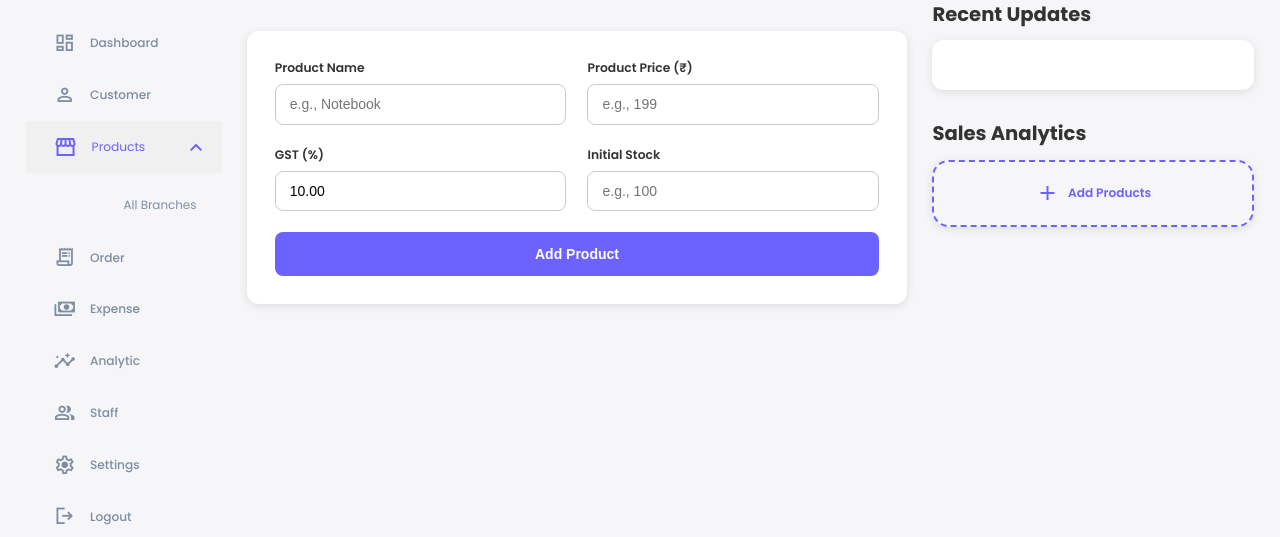
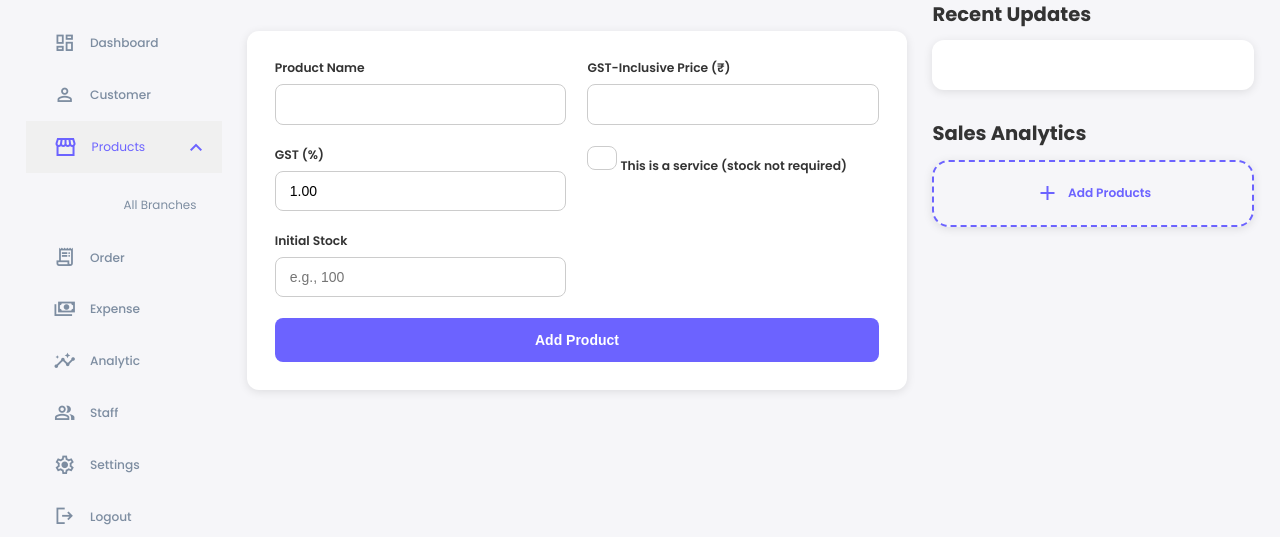
Before and after one commit to ZORO-UCHIHA-hub/PRODUCTION, a Django app: template dashboard/templates/dashboard/add_product.html in a window 1280 px wide. Shown: the part 74-611 px from the top of the page. Run offline with Django 5.2, Linux system fonts and the light colour scheme; the template is opened without the code that fills it, so the values that code supplies are empty.

Commit message:
Update add_product.html

```diff
--- a/dashboard/templates/dashboard/add_product.html
+++ b/dashboard/templates/dashboard/add_product.html
@@ -5,41 +5,14 @@
 
 {% block content %}
 <main>
-  <h1>Add New Product</h1>
+  <h1>{% if editing %}Edit Product{% else %}Add New Product{% endif %}</h1>
 
   <form method="POST" class="order-form">
     {% csrf_token %}
 
-  <div class="form-group">
-    <label for="name">Product Name</label>
-    <input type="text" name="name" id="name" placeholder="e.g., Notebook" value="{{ product.name|default:'' }}" required>
-  </div>
 
-  <div class="form-group">
-    <label for="price">Product Price (₹)</label>
-    <input type="number" name="price" id="price" placeholder="e.g., 199" step="0.01" value="{{ product.price|default:'' }}" required>
-  </div>
-
-  <div class="form-group">
-  <label for="gst_percent">GST (%)</label>
-  <input type="number" name="gst_percent" id="gst_percent" step="0.01" required
-         value="{{ product.gst_percent|default:'10.00' }}">
-</div>
-
-{% if product %}
-<p><strong>Total Price with GST:</strong> ₹{{ product.price_with_gst|floatformat:2 }}</p>
-{% endif %}
-
-
-  {% if not editing %}
-  <div class="form-group">
-    <label for="stock">Initial Stock</label>
-    <input type="number" name="stock" id="stock" placeholder="e.g., 100" min="0" required>
-  </div>
-  {% endif %}
-
-  {% if is_admin and not editing %}
-  <div class="form-group">
+    {% if is_admin %}
+    <div class="form-group" id="branchField">
       <label for="branch">Branch</label>
       <select name="branch" id="branch" required>
         {% for branch in branches %}
@@ -49,10 +22,53 @@
     </div>
     {% endif %}
 
+    <div class="form-group">
+      <label for="name">Product Name</label>
+      <input type="text" name="name" id="name" required value="{{ product.name|default:'' }}">
+    </div>
+
+    <div class="form-group">
+      <label for="price">GST-Inclusive Price (₹)</label>
+      <input type="number" name="price" id="price" step="0.01" required value="">
+    </div>
+
+    <div class="form-group">
+      <label for="gst_percent">GST (%)</label>
+      <input type="number" name="gst_percent" id="gst_percent" step="0.01" value="{{ product.gst_percent|default:'1.00' }}">
+    </div>
+
+<div class="form-group service-checkbox">
+  <label for="is_service">
+    <input type="checkbox" name="is_service" id="is_service" {% if product and product.is_service %}checked{% endif %}>
+    <span class="checkmark"></span>
+    This is a service (stock not required)
+  </label>
+</div>
+
+
+    <div class="form-group" id="stockField">
+      <label for="stock">Initial Stock</label>
+      <input type="number" name="stock" id="stock" placeholder="e.g., 100" min="0">
+    </div>
+
     <button type="submit" class="btn">
       {% if editing %}Update{% else %}Add Product{% endif %}
     </button>
   </form>
+</main>
 
-</main>
+<script>
+  document.addEventListener('DOMContentLoaded', function () {
+    const isServiceCheckbox = document.getElementById('is_service');
+    const stockField = document.getElementById('stockField');
+
+    function toggleFields() {
+      const isService = isServiceCheckbox.checked;
+      if (stockField) stockField.style.display = isService ? 'none' : '';
+    }
+
+    isServiceCheckbox.addEventListener('change', toggleFields);
+    toggleFields();  // run on page load
+  });
+</script>
 {% endblock %}
```
Lines whose indentation alone changed are shown as unchanged.
